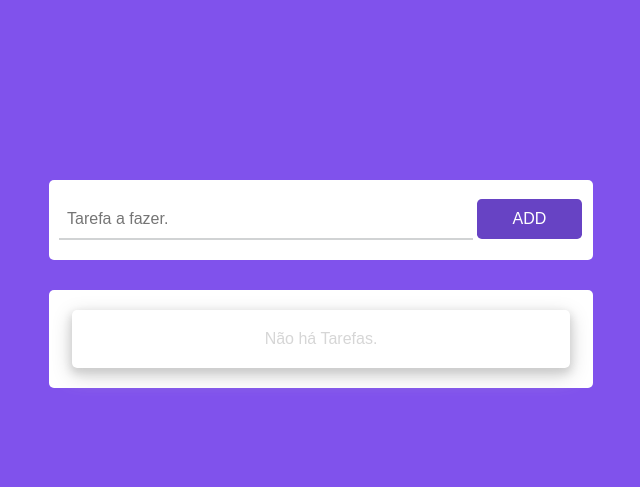
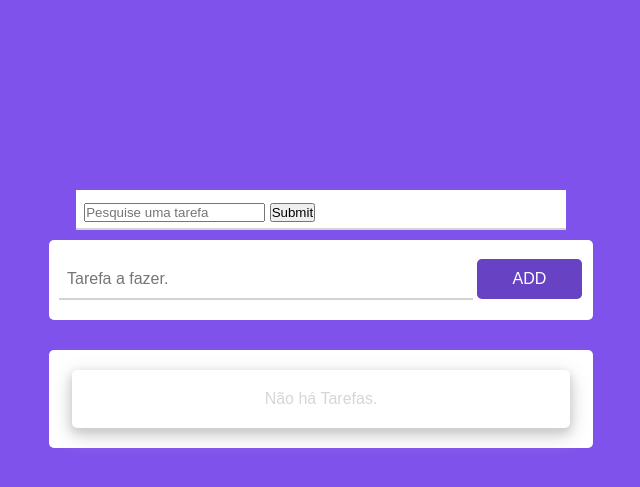
Before and after one commit to jordannabruna/ToDoList, a PHP site: page / in a window 1280 px wide. Shown: the top 487 px of the page, without its empty margins (319-959 px from the left). Run offline with PHP 8.4, Linux system fonts and the light colour scheme; data that the repository does not hold is empty.

Commit message:
Implementação da Busca

```diff
--- a/index.php
+++ b/index.php
@@ -15,8 +15,14 @@
 />
   </head>
   <body>
+    <div class="container">
+      <div class="pesquisa">
+        <form action="app/search.php" method="post">
+          <input type= "text" name= "busca" placeholder="Pesquise uma tarefa">
+          <input type= "submit" name= "submit">
+        </form>
 
-    <div class="container">
+      </div>
       <div class="adiciona">
         <form action="app/add.php" method="POST" autocomplete="off">
           <?php if(isset($_GET['mess']) && $_GET['mess'] == 'error'){ ?>
@@ -32,7 +38,7 @@
       <?php
           $tarefas = $conn->query("SELECT * FROM tarefas ORDER BY id DESC");
        ?>
-      <div class="mostar-tarefas">
+      <div class="mostrar-tarefas">
         <?php if($tarefas->rowCount()<=0){ ?>
           <div class="item-tarefa">
             <div class="empty">
@@ -52,7 +58,7 @@
               <h2><?php echo $tarefa['descricao']; ?></h2>
             <?php } ?>
             <br>
-            <small>criado em: <?php echo $tarefa['date_time'] ?></small>
+            <small>Criado em: <?php echo $tarefa['date_time'] ?></small>
           </div>
         <?php } ?>
       </div>
--- a/style.css
+++ b/style.css
@@ -17,6 +17,20 @@ body {
     transform: translate(-50%, -50%);
     top: 50%;
     left: 50%;
+  }
+
+  .pesquisa{
+    font-family: sans-serif;
+    font-size: 1em;
+    width: 90%;
+    height: 40px;
+    border: none;
+    margin: 10px auto;
+    background: #fff;
+    border-bottom: 2px solid #d1d3d4;
+    padding: 0.8em 0.5em;
+    color: #111111;
+    font-weight: 500;
   }
 
   .adiciona {
@@ -77,7 +91,7 @@ body {
     height: 35px;
   }
 
-  .mostar-tarefas {
+  .mostrar-tarefas {
     width: 100%;
     background: #fff;
     margin: 30px auto;
```
Also changed, not shown: app/search.php (added, +31 -0 lines).
